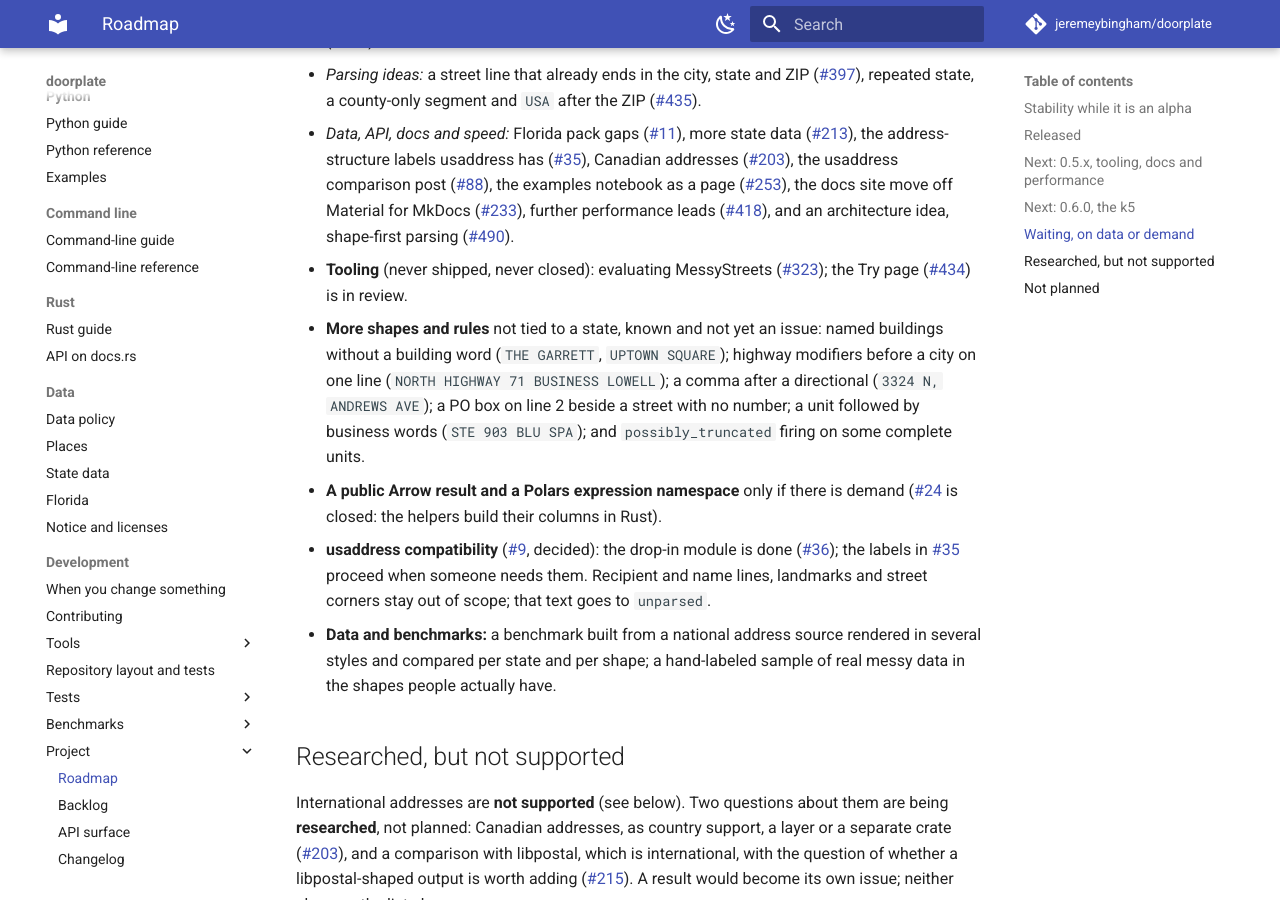
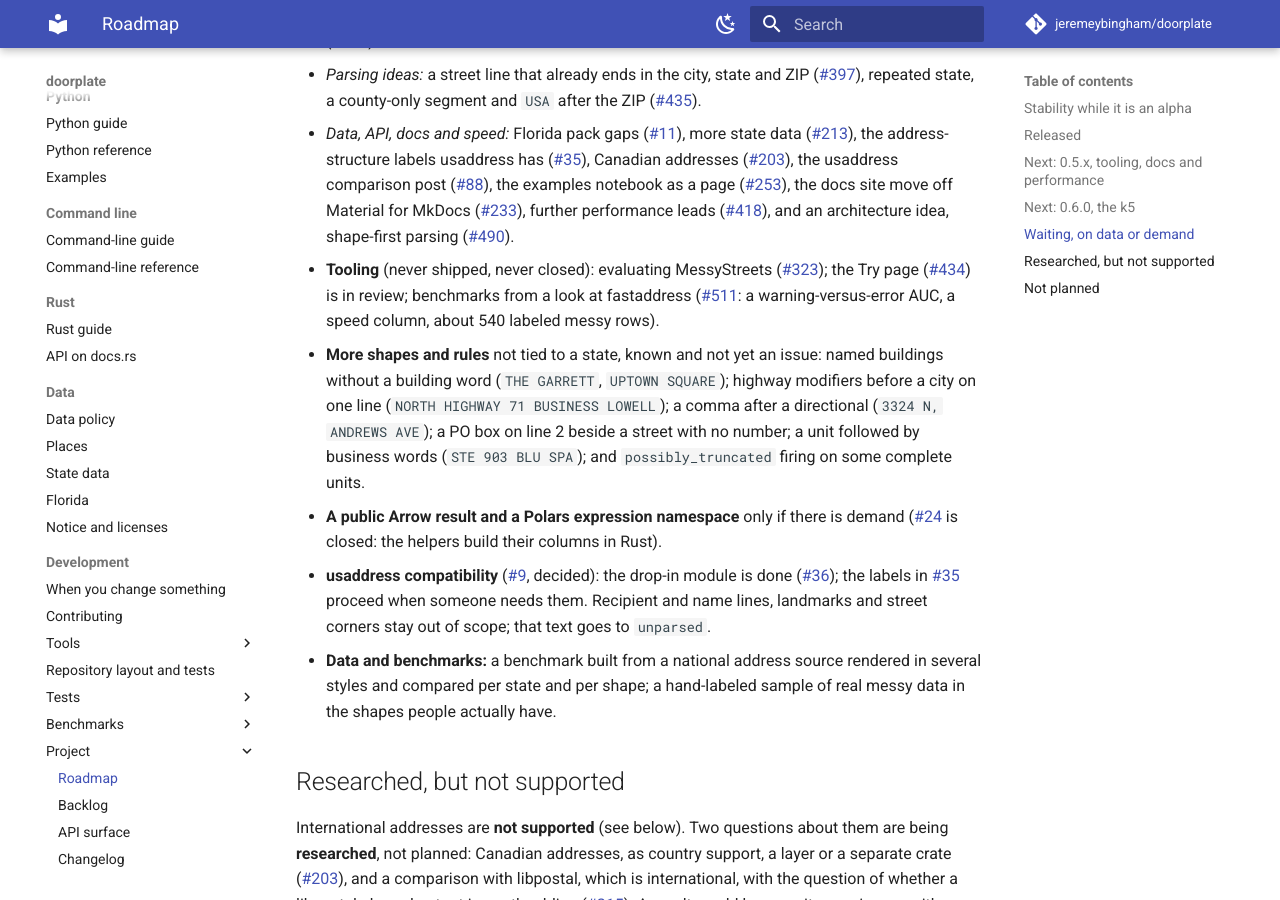
Before and after one commit to jeremeybingham/doorplate, an MkDocs documentation site: the page built from docs/roadmap.md, in a window 1280 px wide and 900 px high, scrolled down 4023 px. Built offline with MkDocs 1.6.1 and Material for MkDocs 9.7.7, drawn with Linux system fonts in a browser that asks for light colours; comment, search, counter and statistics services are not loaded.

Commit message:
Roadmap: #511 in the Tooling line
Co-Authored-By: Claude Sonnet 5.5 <noreply@anthropic.com>

```diff
--- a/docs/roadmap.md
+++ b/docs/roadmap.md
@@ -103,7 +103,7 @@ Puerto Rico street-first forms wait for the Puerto Rico research issue. Nothing
   - *Parsing ideas:* a street line that already ends in the city, state and ZIP (#397), repeated state, a county-only segment and `USA` after the ZIP (#435).
   - *Data, API, docs and speed:* Florida pack gaps (#11), more state data (#213), the address-structure labels usaddress has (#35), Canadian addresses (#203), the usaddress comparison post (#88), the examples notebook as a page (#253),
     the docs site move off Material for MkDocs (#233), further performance leads (#418), and an architecture idea, shape-first parsing (#490).
-- **Tooling** (never shipped, never closed): evaluating MessyStreets (#323); the Try page (#434) is in review.
+- **Tooling** (never shipped, never closed): evaluating MessyStreets (#323); the Try page (#434) is in review; benchmarks from a look at fastaddress (#511: a warning-versus-error AUC, a speed column, about 540 labeled messy rows).
 - **More shapes and rules** not tied to a state, known and not yet an issue: named buildings without a building word (`THE GARRETT`, `UPTOWN SQUARE`);
   highway modifiers before a city on one line
   (`NORTH HIGHWAY 71 BUSINESS LOWELL`); a comma after a directional (`3324 N, ANDREWS AVE`); a PO box on line 2 beside a street with no number; a unit
```
